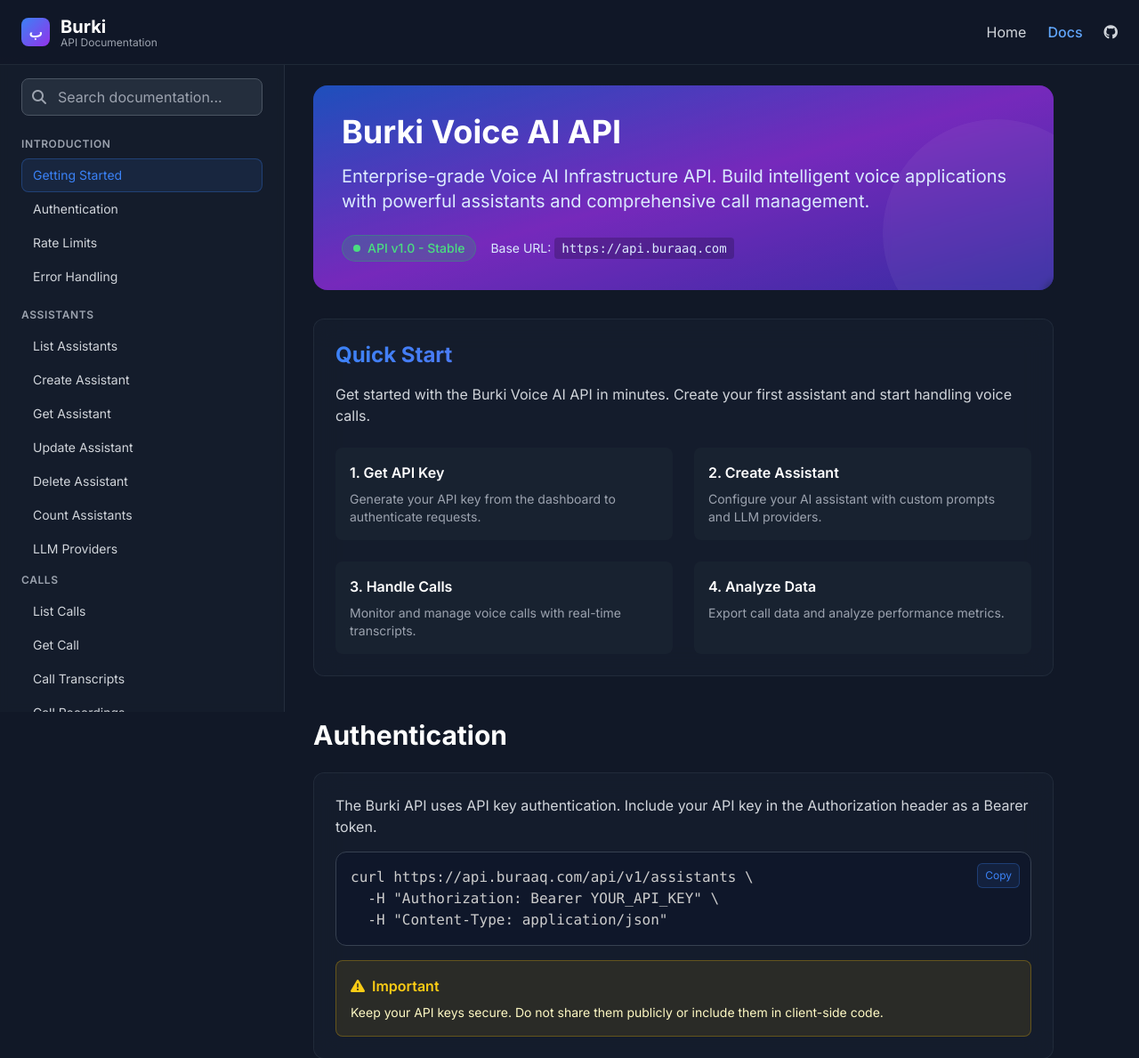
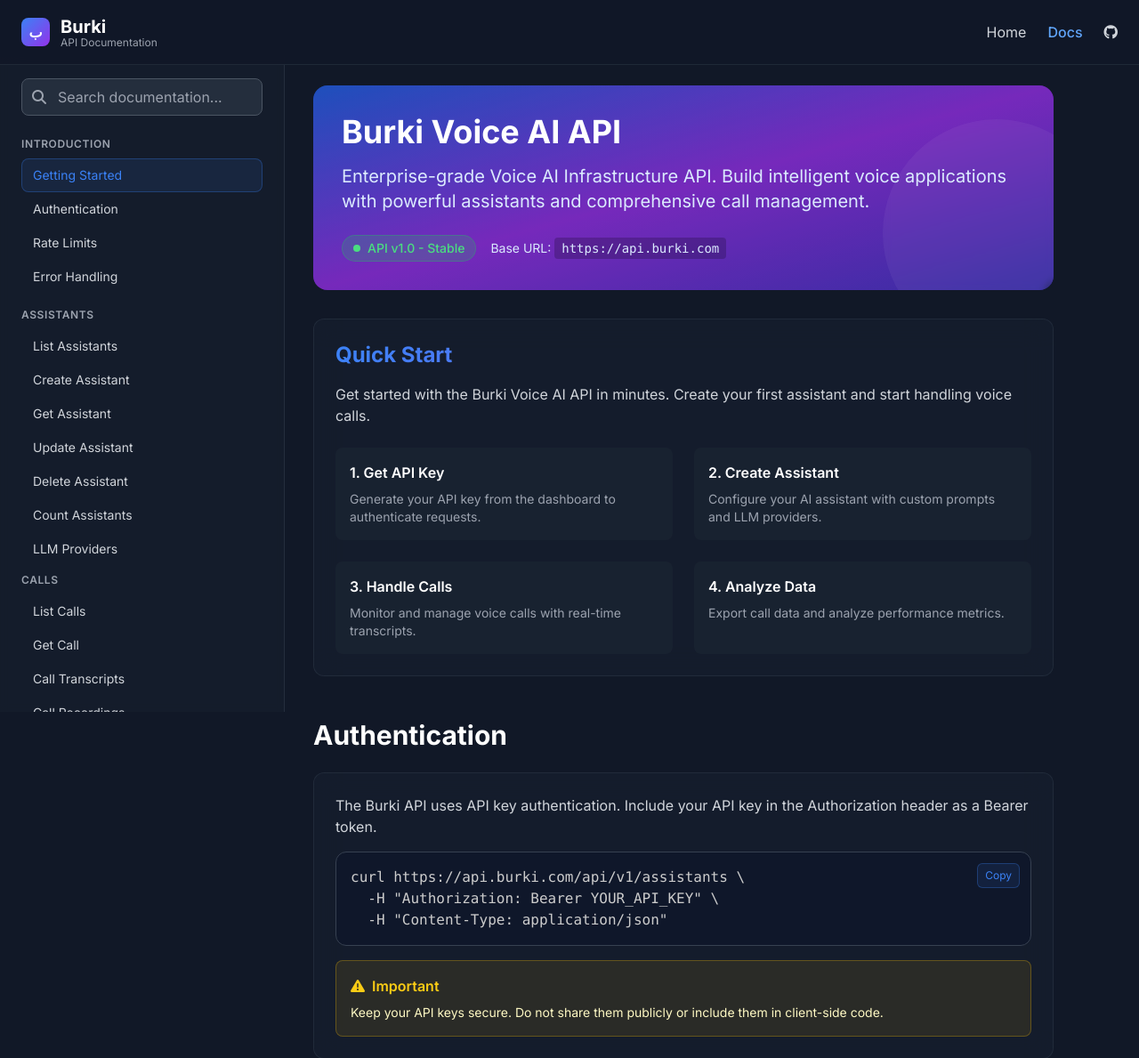
Before and after one commit to meeran03/burki, a FastAPI app: page /documentation in a window 1280 px wide; the page is wider, and only the part inside the window is pictured. Shown: the top 1189 px of that part at 89% size. Run offline with FastAPI, Linux system fonts and the light colour scheme; some libraries are stand-ins or nearby versions.

Commit message:
Update service name and API URLs: Changed service name from 'buraaq-voice-ai' to 'burki-voice-ai' in the health check endpoint. Updated all API URLs in documentation and code to reflect the new base URL 'https://api.burki.com', ensuring consistency across the application.

```diff
--- a/app/main.py
+++ b/app/main.py
@@ -83,7 +83,7 @@
 @app.get("/health")
 async def health_check():
     """Health check endpoint for load balancers and monitoring."""
-    return {"status": "healthy", "service": "buraaq-voice-ai"}
+    return {"status": "healthy", "service": "burki-voice-ai"}
 
 # Include routers
 app.include_router(root_router)
--- a/app/services/assistant_service.py
+++ b/app/services/assistant_service.py
@@ -229,7 +229,8 @@
     # Note: Webhook configuration is now handled at the phone number assignment level
     # in the PhoneNumberService when assigning phone numbers to assistants
 
-    async def get_assistant_by_phone_number(self, phone_number: str, organization_id: int = None) -> Optional[Assistant]:
+    @staticmethod
+    async def get_assistant_by_phone_number(phone_number: str, organization_id: int = None) -> Optional[Assistant]:
         """
         Get assistant assigned to a specific phone number.
         Uses the new PhoneNumber table to find the assigned assistant.
--- a/app/templates/docs.html
+++ b/app/templates/docs.html
@@ -247,7 +247,7 @@
                                 <div class="w-2 h-2 rounded-full bg-green-400 mr-2"></div>
                                 API v1.0 - Stable
                             </span>
-                            <span class="text-blue-100 text-sm">Base URL: <code class="bg-black/20 px-2 py-1 rounded">https://api.buraaq.com</code></span>
+                            <span class="text-blue-100 text-sm">Base URL: <code class="bg-black/20 px-2 py-1 rounded">https://api.burki.com</code></span>
                         </div>
                     </div>
                     <div class="absolute -bottom-16 -right-16 w-64 h-64 rounded-full bg-white/5 backdrop-blur-sm"></div>
@@ -287,7 +287,7 @@
 
                     <div class="code-block p-4 mb-4">
                         <button class="copy-button" onclick="copyCode(this)">Copy</button>
-                        <pre><code class="language-bash">curl https://api.buraaq.com/api/v1/assistants \
+                        <pre><code class="language-bash">curl https://api.burki.com/api/v1/assistants \
   -H "Authorization: Bearer YOUR_API_KEY" \
   -H "Content-Type: application/json"</code></pre>
                     </div>
@@ -388,7 +388,7 @@
 
                     <div class="code-block p-4 mb-4">
                         <button class="copy-button" onclick="copyCode(this)">Copy</button>
-                        <pre><code class="language-bash">curl https://api.buraaq.com/api/v1/assistants \
+                        <pre><code class="language-bash">curl https://api.burki.com/api/v1/assistants \
   -H "Authorization: Bearer YOUR_API_KEY"</code></pre>
                     </div>
 
@@ -460,7 +460,7 @@
 
                     <div class="code-block p-4 mb-4">
                         <button class="copy-button" onclick="copyCode(this)">Copy</button>
-                        <pre><code class="language-bash">curl https://api.buraaq.com/api/v1/assistants \
+                        <pre><code class="language-bash">curl https://api.burki.com/api/v1/assistants \
   -H "Authorization: Bearer YOUR_API_KEY" \
   -H "Content-Type: application/json" \
   -d '{
@@ -535,7 +535,7 @@
 
                     <div class="code-block p-4 mb-4">
                         <button class="copy-button" onclick="copyCode(this)">Copy</button>
-                        <pre><code class="language-bash">curl https://api.buraaq.com/api/v1/assistants/123 \
+                        <pre><code class="language-bash">curl https://api.burki.com/api/v1/assistants/123 \
   -H "Authorization: Bearer YOUR_API_KEY"</code></pre>
                     </div>
 
@@ -575,7 +575,7 @@
 
                     <div class="code-block p-4 mb-4">
                         <button class="copy-button" onclick="copyCode(this)">Copy</button>
-                        <pre><code class="language-bash">curl -X PUT https://api.buraaq.com/api/v1/assistants/123 \
+                        <pre><code class="language-bash">curl -X PUT https://api.burki.com/api/v1/assistants/123 \
   -H "Authorization: Bearer YOUR_API_KEY" \
   -H "Content-Type: application/json" \
   -d '{
@@ -595,7 +595,7 @@
                     </div>
                     <div class="code-block p-4">
                         <button class="copy-button" onclick="copyCode(this)">Copy</button>
-                        <pre><code class="language-bash">curl -X PATCH "https://api.buraaq.com/api/v1/assistants/123/status?is_active=false" \
+                        <pre><code class="language-bash">curl -X PATCH "https://api.burki.com/api/v1/assistants/123/status?is_active=false" \
   -H "Authorization: Bearer YOUR_API_KEY"</code></pre>
                     </div>
                 </div>
@@ -613,7 +613,7 @@
 
                     <div class="code-block p-4 mb-4">
                         <button class="copy-button" onclick="copyCode(this)">Copy</button>
-                        <pre><code class="language-bash">curl -X DELETE https://api.buraaq.com/api/v1/assistants/123 \
+                        <pre><code class="language-bash">curl -X DELETE https://api.burki.com/api/v1/assistants/123 \
   -H "Authorization: Bearer YOUR_API_KEY"</code></pre>
                     </div>
 
@@ -640,7 +640,7 @@
 
                     <div class="code-block p-4 mb-4">
                         <button class="copy-button" onclick="copyCode(this)">Copy</button>
-                        <pre><code class="language-bash">curl https://api.buraaq.com/api/v1/assistants/count?active_only=true \
+                        <pre><code class="language-bash">curl https://api.burki.com/api/v1/assistants/count?active_only=true \
   -H "Authorization: Bearer YOUR_API_KEY"</code></pre>
                     </div>
 
@@ -666,7 +666,7 @@
 
                     <div class="code-block p-4 mb-4">
                         <button class="copy-button" onclick="copyCode(this)">Copy</button>
-                        <pre><code class="language-bash">curl https://api.buraaq.com/api/v1/assistants/providers \
+                        <pre><code class="language-bash">curl https://api.burki.com/api/v1/assistants/providers \
   -H "Authorization: Bearer YOUR_API_KEY"</code></pre>
                     </div>
 
@@ -721,7 +721,7 @@
 
                     <div class="code-block p-4 mb-4">
                         <button class="copy-button" onclick="copyCode(this)">Copy</button>
-                        <pre><code class="language-bash">curl https://api.buraaq.com/api/v1/calls \
+                        <pre><code class="language-bash">curl https://api.burki.com/api/v1/calls \
   -H "Authorization: Bearer YOUR_API_KEY" \
   -G \
   -d "status=completed" \
@@ -793,7 +793,7 @@
 
                     <div class="code-block p-4 mb-4">
                         <button class="copy-button" onclick="copyCode(this)">Copy</button>
-                        <pre><code class="language-bash">curl https://api.buraaq.com/api/v1/calls/analytics?period=30d \
+                        <pre><code class="language-bash">curl https://api.burki.com/api/v1/calls/analytics?period=30d \
   -H "Authorization: Bearer YOUR_API_KEY"</code></pre>
                     </div>
 
@@ -849,14 +849,14 @@
                         <div class="code-block p-4">
                             <h5 class="text-sm font-semibold text-gray-300 mb-2">CSV Export</h5>
                             <button class="copy-button" onclick="copyCode(this)">Copy</button>
-                            <pre><code class="language-bash">curl https://api.buraaq.com/api/v1/calls/export?format=csv \
+                            <pre><code class="language-bash">curl https://api.burki.com/api/v1/calls/export?format=csv \
   -H "Authorization: Bearer YOUR_API_KEY" \
   -o calls_export.csv</code></pre>
                         </div>
                         <div class="code-block p-4">
                             <h5 class="text-sm font-semibold text-gray-300 mb-2">JSON Export</h5>
                             <button class="copy-button" onclick="copyCode(this)">Copy</button>
-                            <pre><code class="language-bash">curl https://api.buraaq.com/api/v1/calls/export?format=json \
+                            <pre><code class="language-bash">curl https://api.burki.com/api/v1/calls/export?format=json \
   -H "Authorization: Bearer YOUR_API_KEY" \
   -o calls_export.json</code></pre>
                         </div>
@@ -876,7 +876,7 @@
 import json
 
 class BurkiAPI:
-    def __init__(self, api_key, base_url="https://api.buraaq.com"):
+    def __init__(self, api_key, base_url="https://api.burki.com"):
         self.api_key = api_key
         self.base_url = base_url
         self.headers = {
@@ -950,13 +950,13 @@
                         <div class="code-block p-4">
                             <h5 class="text-sm font-semibold text-gray-300 mb-2">By Call ID</h5>
                             <button class="copy-button" onclick="copyCode(this)">Copy</button>
-                            <pre><code class="language-bash">curl https://api.buraaq.com/api/v1/calls/123 \
+                            <pre><code class="language-bash">curl https://api.burki.com/api/v1/calls/123 \
   -H "Authorization: Bearer YOUR_API_KEY"</code></pre>
                         </div>
                         <div class="code-block p-4">
                             <h5 class="text-sm font-semibold text-gray-300 mb-2">By Call SID</h5>
                             <button class="copy-button" onclick="copyCode(this)">Copy</button>
-                            <pre><code class="language-bash">curl https://api.buraaq.com/api/v1/calls/sid/CAxxxx... \
+                            <pre><code class="language-bash">curl https://api.burki.com/api/v1/calls/sid/CAxxxx... \
   -H "Authorization: Bearer YOUR_API_KEY"</code></pre>
                         </div>
                     </div>
@@ -994,7 +994,7 @@
 
                     <div class="code-block p-4 mb-4">
                         <button class="copy-button" onclick="copyCode(this)">Copy</button>
-                        <pre><code class="language-bash">curl https://api.buraaq.com/api/v1/calls/123/transcripts \
+                        <pre><code class="language-bash">curl https://api.burki.com/api/v1/calls/123/transcripts \
   -H "Authorization: Bearer YOUR_API_KEY" \
   -G \
   -d "speaker=user" \
@@ -1031,21 +1031,21 @@
                         <div class="code-block p-4">
                             <h5 class="text-sm font-semibold text-gray-300 mb-2">Text Format</h5>
                             <button class="copy-button" onclick="copyCode(this)">Copy</button>
-                            <pre><code class="language-bash">curl https://api.buraaq.com/api/v1/calls/123/transcripts/export?format=txt \
+                            <pre><code class="language-bash">curl https://api.burki.com/api/v1/calls/123/transcripts/export?format=txt \
   -H "Authorization: Bearer YOUR_API_KEY" \
   -o transcript.txt</code></pre>
                         </div>
                         <div class="code-block p-4">
                             <h5 class="text-sm font-semibold text-gray-300 mb-2">CSV Format</h5>
                             <button class="copy-button" onclick="copyCode(this)">Copy</button>
-                            <pre><code class="language-bash">curl https://api.buraaq.com/api/v1/calls/123/transcripts/export?format=csv \
+                            <pre><code class="language-bash">curl https://api.burki.com/api/v1/calls/123/transcripts/export?format=csv \
   -H "Authorization: Bearer YOUR_API_KEY" \
   -o transcript.csv</code></pre>
                         </div>
                         <div class="code-block p-4">
                             <h5 class="text-sm font-semibold text-gray-300 mb-2">JSON Format</h5>
                             <button class="copy-button" onclick="copyCode(this)">Copy</button>
-                            <pre><code class="language-bash">curl https://api.buraaq.com/api/v1/calls/123/transcripts/export?format=json \
+                            <pre><code class="language-bash">curl https://api.burki.com/api/v1/calls/123/transcripts/export?format=json \
   -H "Authorization: Bearer YOUR_API_KEY" \
   -o transcript.json</code></pre>
                         </div>
@@ -1065,7 +1065,7 @@
 
                     <div class="code-block p-4 mb-4">
                         <button class="copy-button" onclick="copyCode(this)">Copy</button>
-                        <pre><code class="language-bash">curl https://api.buraaq.com/api/v1/calls/123/recordings \
+                        <pre><code class="language-bash">curl https://api.burki.com/api/v1/calls/123/recordings \
   -H "Authorization: Bearer YOUR_API_KEY" \
   -G \
   -d "recording_type=conversation"</code></pre>
@@ -1102,7 +1102,7 @@
 
                     <div class="code-block p-4 mb-4">
                         <button class="copy-button" onclick="copyCode(this)">Copy</button>
-                        <pre><code class="language-bash">curl https://api.buraaq.com/api/v1/calls/search \
+                        <pre><code class="language-bash">curl https://api.burki.com/api/v1/calls/search \
   -H "Authorization: Bearer YOUR_API_KEY" \
   -G \
   -d "q=+1234567890" \
```
